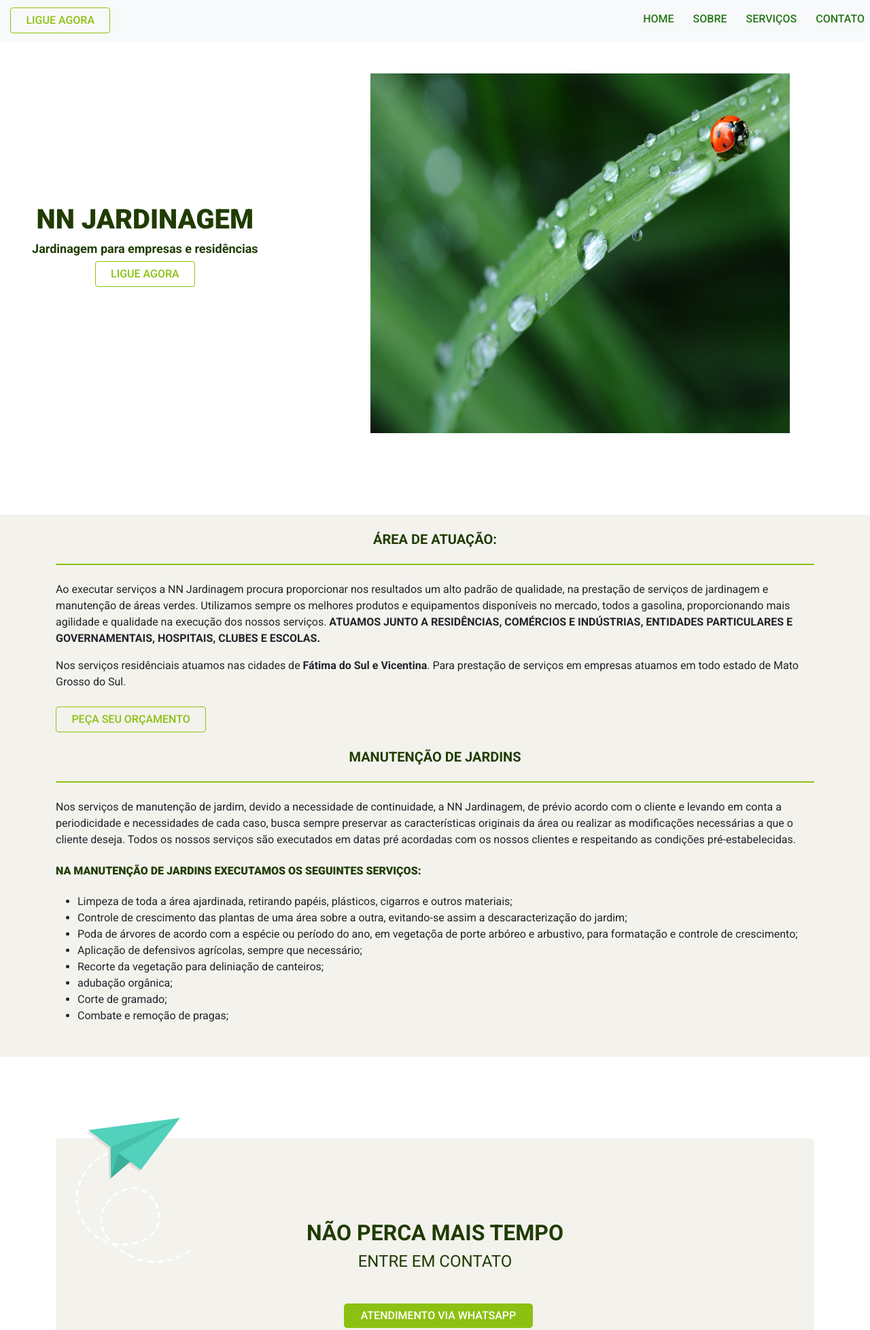
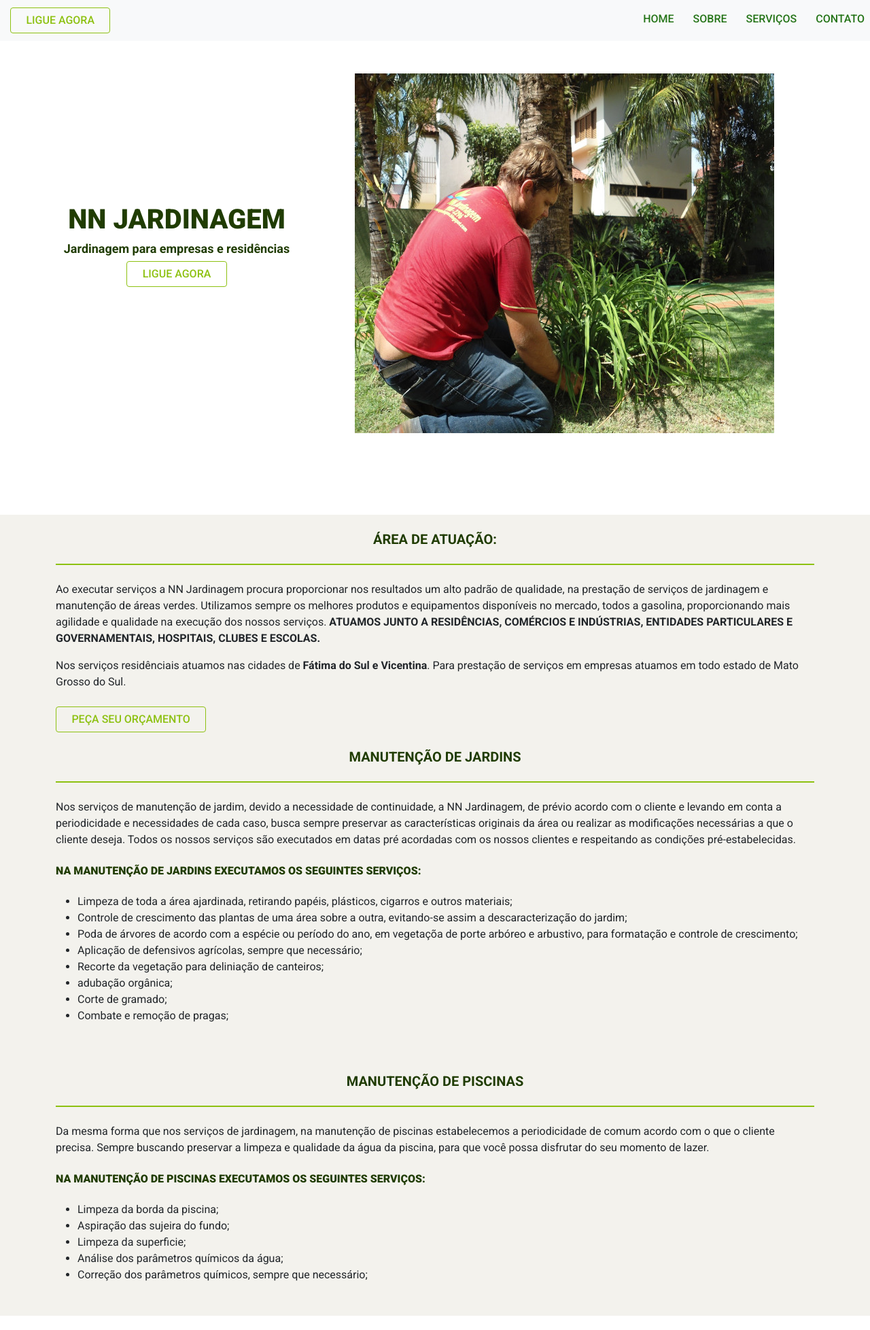
Before and after one commit to TiagoLemosNeitzke/nnjardinagembs, a plain HTML site: page servicos.html in a window 1280 px wide. Shown: the top 1956 px of the page at 68% size. Drawn offline with nearby package versions, Linux system fonts and the light colour scheme.

Commit message:
modificações gerais + resposividade

```diff
--- a/servicos.html
+++ b/servicos.html
@@ -42,9 +42,6 @@
               <li class="nav-item">
                 <a class="nav-link" href="servicos.html">Serviços</a>
               </li>
-              <!--<li class="nav-item">
-                <a class="nav-link" href="portifolio.html">Portifólio</a>
-              </li>-->
               <li class="nav-item">
                 <a class="nav-link" href="#contato">Contato</a>
               </li>
@@ -56,7 +53,7 @@
 
       <!-- Slider -->
     <div id="slider" class="block">
-      <div class="container-fluid pt-5">
+      <div class="container pt-5">
         <div class="row">
           <div class="rsp col-md-4 d-sm-table sm-align-self-center col-6 align-self-center text-center mb-md-o mb-4">
             <h1>NN Jardinagem</h1>
@@ -64,7 +61,7 @@
             <a href="tel:67999082296" class="btn button-primay-outline btn-outline-primary button d-md-inline-block text-uppercase md-w-75">Ligue agora</a>
           </div>
           <div class="image col-md-8 text-center">
-            <img src="imagens/slider.jpg" class="img-fluid">
+            <img src="imagens/jardinagem.jpg" class="img-fluid">
           </div>
         </div>
       </div>
@@ -90,7 +87,6 @@
         <div class="container">
             <div class="row">
                 <div class="col mb-4">
-                    <div class="col">
                   <h5 class="text-uppercase text-center mb-4 mt-4">Manutenção de jardins</h5>
                   <div class="underline mb-4"></div>
                   <span><p>
@@ -108,7 +104,27 @@
                       <li>Combate e remoção de pragas;</li>
                   </ul>
                 </div>
+
             </div>
+        </div>
+        <div class="container">
+          <div class="row">
+              <div class="col mb-4">
+                <h5 class="text-uppercase text-center mb-4 mt-4">Manutenção de piscinas</h5>
+                <div class="underline mb-4"></div>
+                <span><p>
+                          Da mesma forma que nos serviços de jardinagem, na manutenção de piscinas estabelecemos a periodicidade de comum acordo com o que o cliente precisa. Sempre buscando preservar a limpeza e qualidade da água da piscina, para que você possa disfrutar do seu momento de lazer.
+                </p></span>
+                      <h6 class="mt-4 mb-4 text-uppercase"><b>Na manutenção de piscinas executamos os seguintes serviços:</b></h6>
+                <ul class="mb-4">
+                    <li>Limpeza da borda da piscina;</li>
+                    <li>Aspiração das sujeira do fundo;</li>
+                    <li>Limpeza da superficie;</li>
+                    <li>Análise dos parâmetros químicos da água;</li>
+                    <li>Correção dos parâmetros químicos, sempre que necessário;</li>
+                </ul>
+              </div>
+
           </div>
       </div>
     </div>
@@ -149,7 +165,7 @@
           </div>
           <div class="footer mb-1">
             <hr>
-            <p>Copyright © 2021 <b>NN Jardinagem </b>| Jardinagem para empresas e residências</p>
+            <p>Copyright © 2011-2022 <b>NN Jardinagem </b>| Jardinagem para empresas e residências</p>
           </div>
         </div>
 
```
Also changed, not shown: index.html (+8 -8 lines), sobre.html (+4 -4 lines), imagens/destaque4.jpg, imagens/jardinagem.jpg (added), 1 other file. Lines whose indentation alone changed are shown as unchanged.
